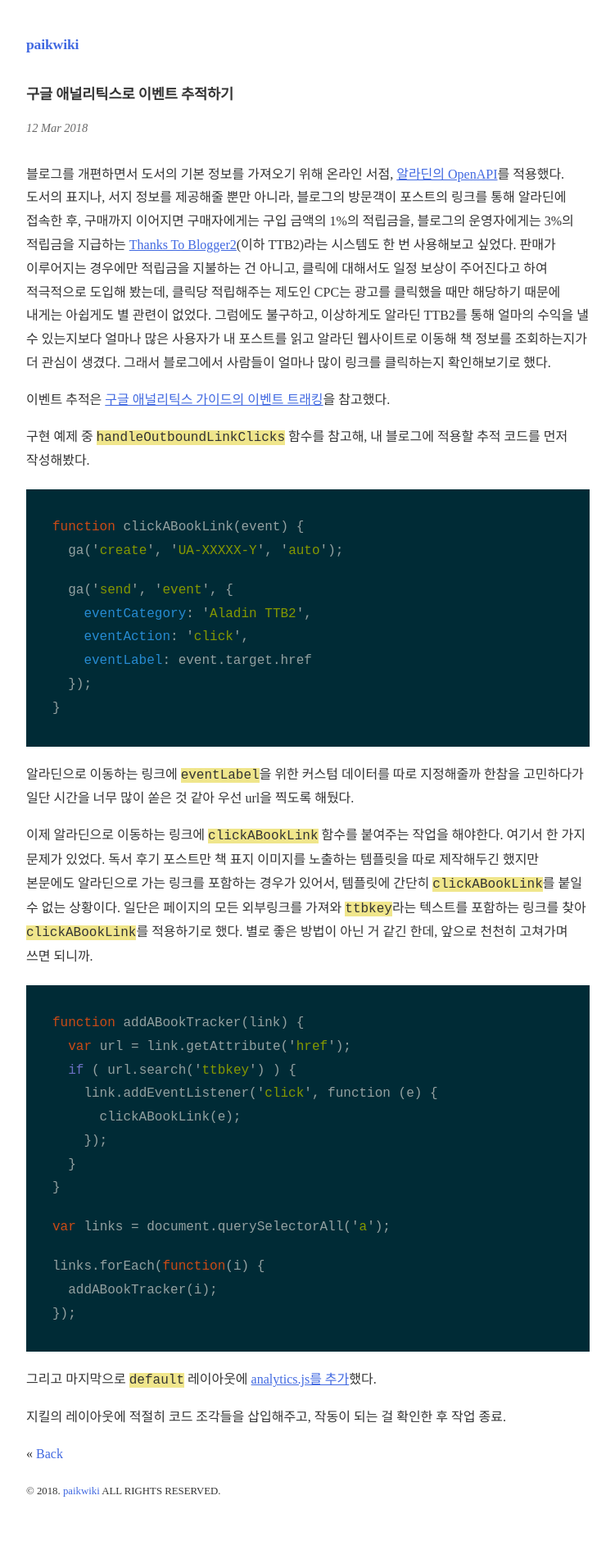
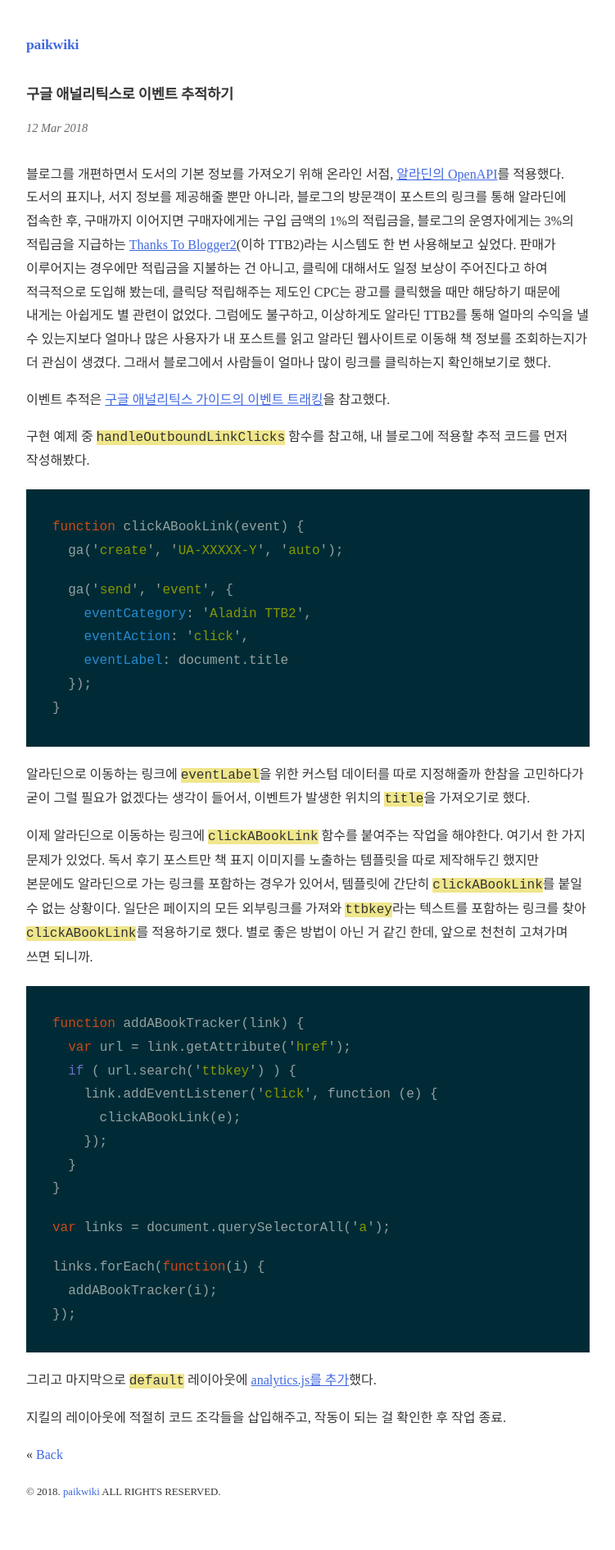
Before and after one commit to paikwiki/paikwiki.github.io, a Jekyll site: the page built from _posts/2018-03-12-add-ga-event-tracking.md, in a window 1280 px wide. Shown: the whole page at 82% size, without its empty margins (264-1015 px from the left). Built offline with Jekyll 4.4.1, drawn with Linux system fonts in a browser that asks for light colours; some web fonts are replaced.

Commit message:
Set eventLabel again

````diff
--- a/_posts/2018-03-12-add-ga-event-tracking.md
+++ b/_posts/2018-03-12-add-ga-event-tracking.md
@@ -17,12 +17,12 @@ function clickABookLink(event) {
   ga('send', 'event', {
     eventCategory: 'Aladin TTB2',
     eventAction: 'click',
-    eventLabel: event.target.href
+    eventLabel: document.title
   });
 }
 ```
 
-알라딘으로 이동하는 링크에 `eventLabel`을 위한 커스텀 데이터를 따로 지정해줄까 한참을 고민하다가 일단 시간을 너무 많이 쏟은 것 같아 우선 url을 찍도록 해뒀다.
+알라딘으로 이동하는 링크에 `eventLabel`을 위한 커스텀 데이터를 따로 지정해줄까 한참을 고민하다가 굳이 그럴 필요가 없겠다는 생각이 들어서, 이벤트가 발생한 위치의 `title`을 가져오기로 했다.
 
 이제 알라딘으로 이동하는 링크에 `clickABookLink` 함수를 붙여주는 작업을 해야한다. 여기서 한 가지 문제가 있었다. 독서 후기 포스트만 책 표지 이미지를 노출하는 템플릿을 따로 제작해두긴 했지만 본문에도 알라딘으로 가는 링크를 포함하는 경우가 있어서, 템플릿에 간단히 `clickABookLink`를 붙일 수 없는 상황이다. 일단은 페이지의 모든 외부링크를 가져와 `ttbkey`라는 텍스트를 포함하는 링크를 찾아 `clickABookLink`를 적용하기로 했다. 별로 좋은 방법이 아닌 거 같긴 한데, 앞으로 천천히 고쳐가며 쓰면 되니까.
 
--- a/assets/js/aBookTracker.js
+++ b/assets/js/aBookTracker.js
@@ -4,7 +4,7 @@ function clickABookLink(event) {
   ga('send', 'event', {
     eventCategory: 'Aladin TTB2',
     eventAction: 'click',
-    eventLabel: event.target.href
+    eventLabel: document.title
   });
 }
 
````
